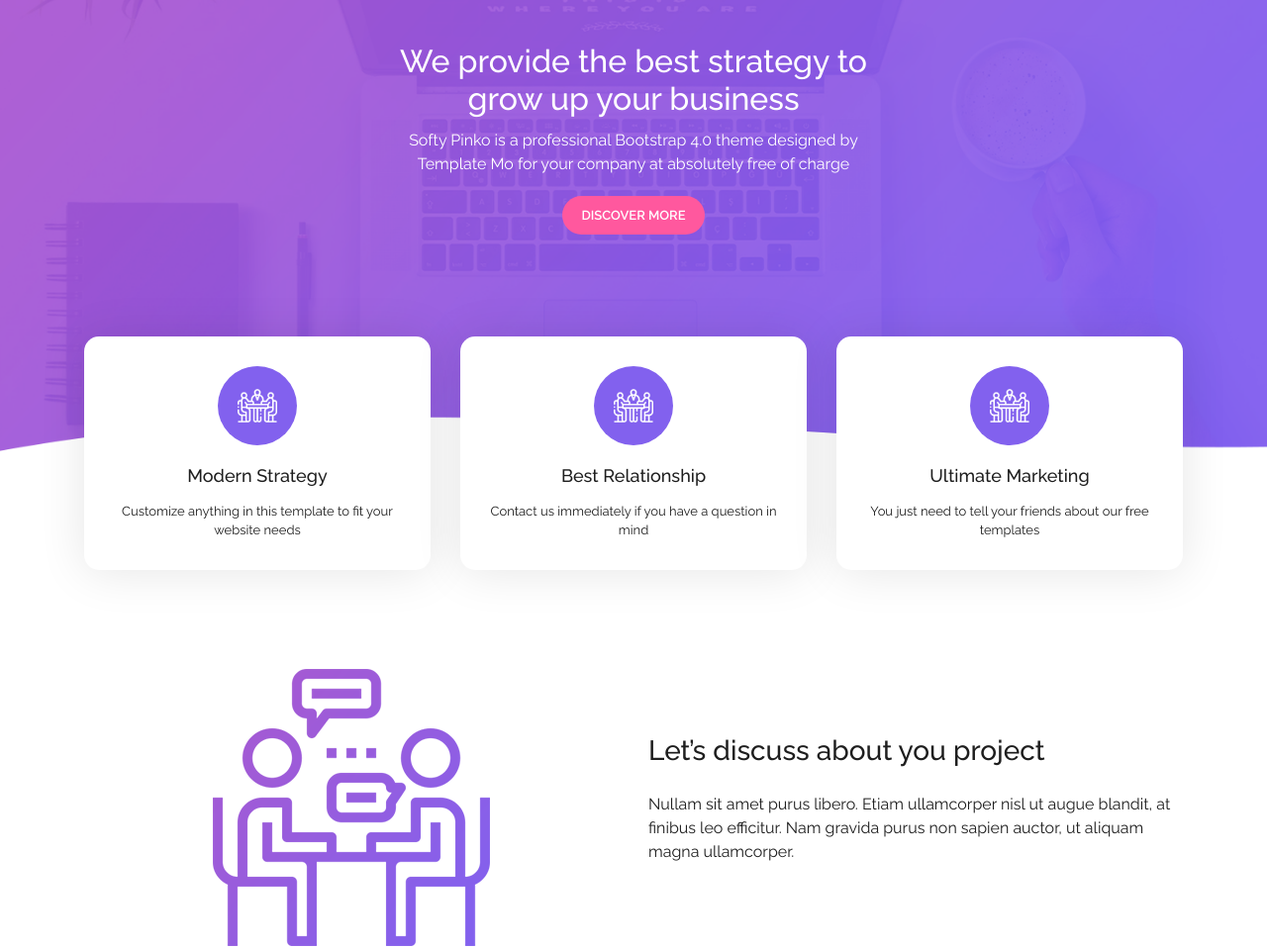
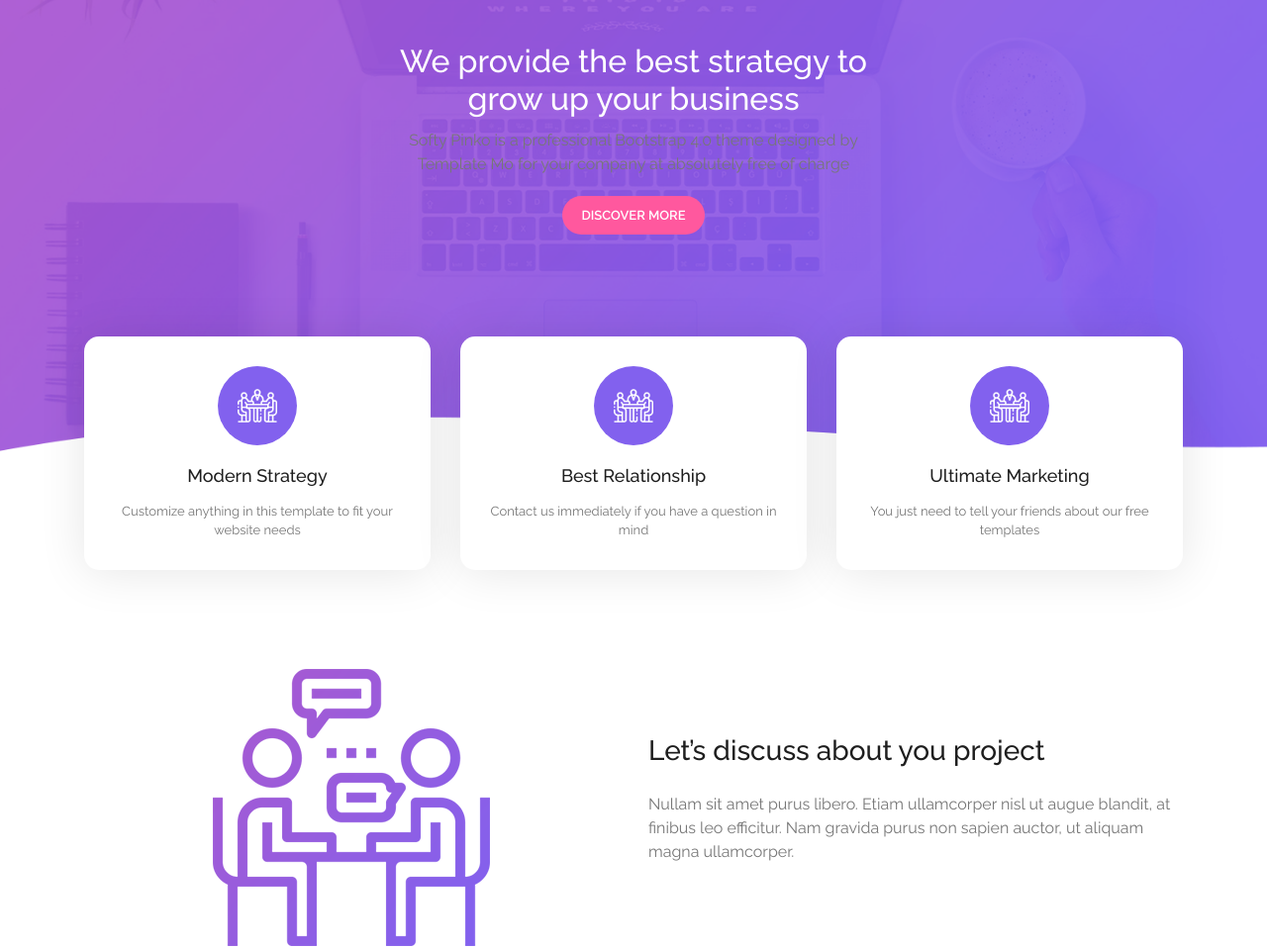
Before and after one commit to LaDucHiep2003/project_mini_2, a plain HTML site: page index.html in a window 1280 px wide. Shown: the part 260-1219 px from the top of the page at 99% size. Drawn offline with nearby package versions, Linux system fonts and the light colour scheme.

Commit message:
updata color text

```diff
--- a/assets/css/base.css
+++ b/assets/css/base.css
@@ -63,4 +63,5 @@ a:hover{
 .box-head .inner-desc{
     font-size: 14px;
     margin-bottom: 10px;
+    color: #777;
 }
--- a/assets/css/styles.css
+++ b/assets/css/styles.css
@@ -79,7 +79,7 @@
     margin-bottom: 10px;
 }
 .section-one .inner-desc{
-    color: #fff;
+    color: #777;
     margin-bottom: 20px;
 }
 @media (max-width:767.98px){
@@ -132,6 +132,7 @@
 .section-two .inner-box .inner-desc{
     font-size: 13px;
     margin-bottom: 0;
+    color: #777;
 }
 @media (max-width:991.98px){
     .section-two {
@@ -161,6 +162,9 @@
     border-bottom: 1px solid #ddd ;
     padding-bottom: 80px;
     margin-bottom: 80px;
+}
+.section-three .inner-content .inner-desc{
+    color: #777;
 }
 
 @media (max-width:991.98px){
@@ -200,6 +204,7 @@
 }
 .blog-entries .inner-content .inner-desc{
     font-size: 14px;
+    color: #777;
 }
 
 @media (max-width:767.98px){
```
